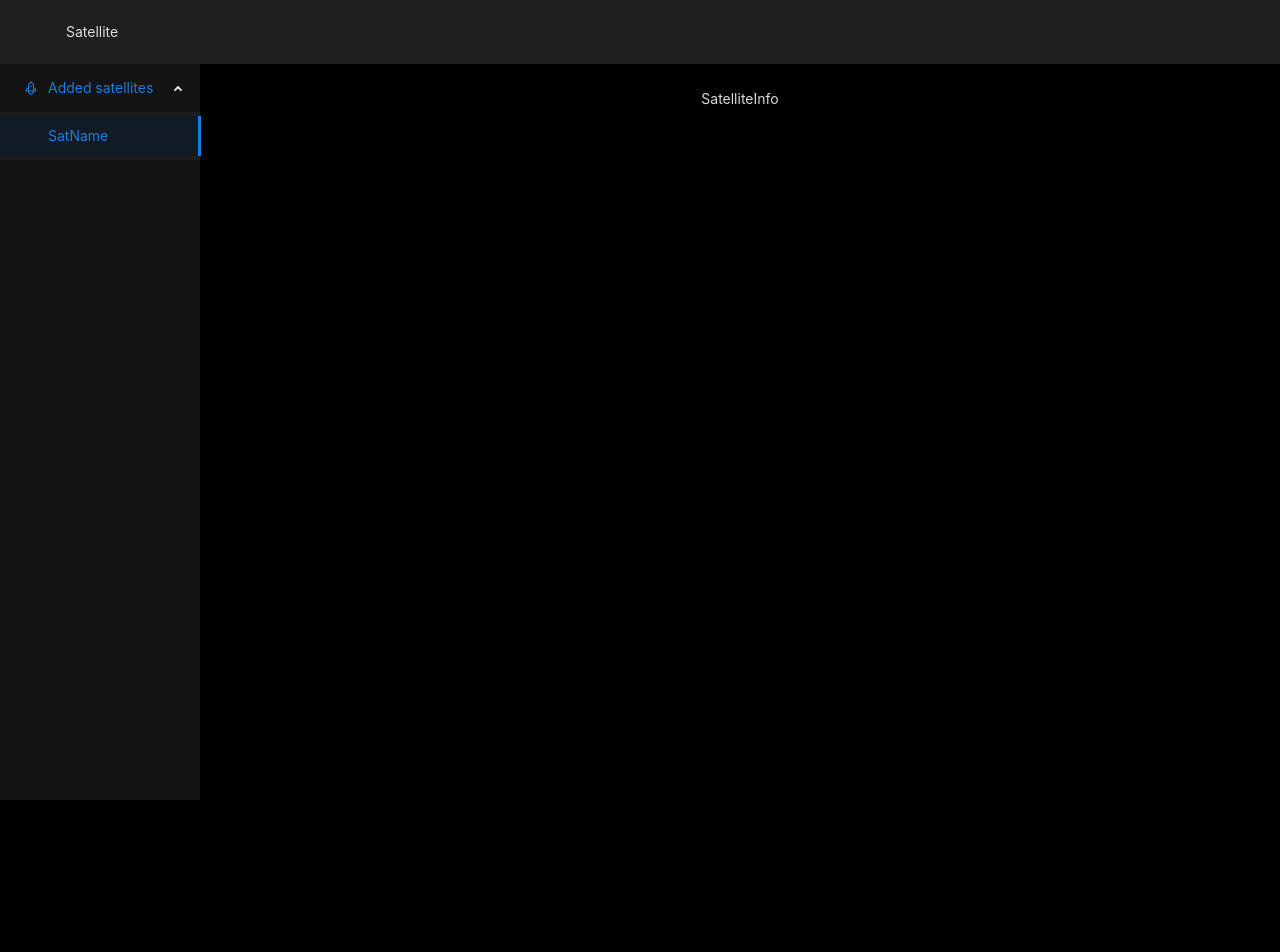
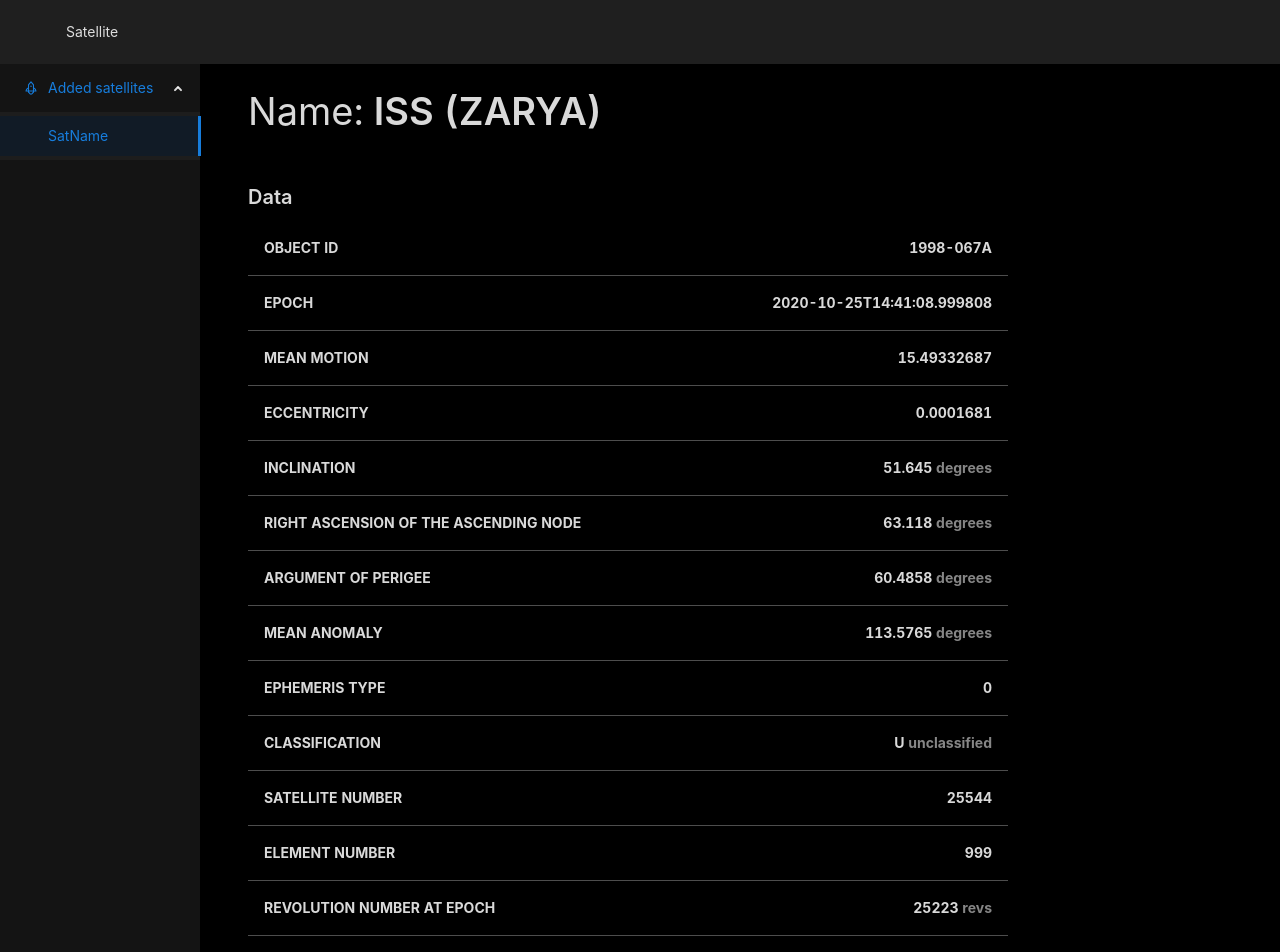
Before and after one commit to quentinbrohan/react-satellite-interview, a React (Create React App) app: page /CATNR/1 in a window 1280 px wide. Shown: the top 952 px of the page. Before the commit the page ends 800 px from the top, so only its background shows below. Built offline with nearby package versions, Linux system fonts and the light colour scheme; the HTML template or start-up script is replaced by a standard one.

Commit message:
add axios, satellite page w/ mock, fix layout sidebar

```diff
--- a/package.json
+++ b/package.json
@@ -1,7 +1,7 @@
 {
 	"name": "react-satellite-interview",
 	"version": "0.1.0",
-	"private": true,
+  "private": true,
 	"scripts": {
 		"start": "craco start",
 		"build": "craco build",
@@ -50,6 +50,7 @@
 		"@types/react-dom": "^16.9.8",
 		"@types/react-router-dom": "^5.1.6",
 		"antd": "^4.7.3",
+		"axios": "^0.21.0",
 		"craco-less": "^1.17.0",
 		"react": "^17.0.1",
 		"react-dom": "^17.0.1",
--- a/src/components/AppLayout.tsx
+++ b/src/components/AppLayout.tsx
@@ -16,7 +16,18 @@
 				</Button>
 			</Header>
 			<Layout>
-				<Sider width={200} className="site-layout-background">
+				<Sider
+					width={200}
+					className="site-layout-background"
+					breakpoint="lg"
+					collapsedWidth={0}
+					onBreakpoint={(broken) => {
+						// console.log(broken);
+					}}
+					onCollapse={(collapsed, type) => {
+						// console.log(collapsed, type);
+					}}
+				>
 					<Menu
 						mode="inline"
 						defaultSelectedKeys={['1']}
--- a/src/components/SatelliteInfo/SatelliteInfo.tsx
+++ b/src/components/SatelliteInfo/SatelliteInfo.tsx
@@ -1,6 +1,35 @@
-import React from 'react';
+import { Typography } from 'antd';
+import React, { useEffect, useState } from 'react';
 
-export const SatelliteInfo: React.FC = () => {
+// Mock Data from fetch
+// https://celestrak.com/NORAD/elements/gp.php?FORMAT=json&CATNR=25544
+import mockSatellite from '../../data/mockSatellite.json';
+
+import './satelliteInfo.less';
+import TableData from './TableData';
+
+const { Title } = Typography;
+
+const SatelliteInfo: React.FC = () => {
+	const [data, setData] = useState<null | any>(null);
+
+	useEffect(() => {
+		setData(mockSatellite);
+	}, [data]);
+	console.log('data: ', data);
+
+	if (data) {
+		return (
+			<div className="satellite-info-container">
+				<Title>
+					<span className="title-prefix">Name:</span> {data.OBJECT_NAME}
+				</Title>
+
+				<TableData {...data} />
+			</div>
+		);
+	}
+
 	return <div>SatelliteInfo</div>;
 };
 
--- /dev/null
+++ b/src/components/SatelliteInfo/TableData.tsx
@@ -0,0 +1,154 @@
+import { Typography } from 'antd';
+import React from 'react';
+
+import { ITableData } from '../../interfaces';
+import './tableData.less';
+
+const { Title } = Typography;
+
+const TableData: React.FC<ITableData> = ({
+	// OBJECT_NAME,
+	OBJECT_ID,
+	EPOCH,
+	MEAN_MOTION,
+	ECCENTRICITY,
+	INCLINATION,
+	RA_OF_ASC_NODE,
+	ARG_OF_PERICENTER,
+	MEAN_ANOMALY,
+	EPHEMERIS_TYPE,
+	CLASSIFICATION_TYPE,
+	NORAD_CAT_ID,
+	ELEMENT_SET_NO,
+	REV_AT_EPOCH,
+	BSTAR,
+	MEAN_MOTION_DOT,
+	MEAN_MOTION_DDOT,
+}: ITableData) => {
+	return (
+		<div className="info-container">
+			<Title level={4}>Data</Title>
+			<div className="ant-table-wrapper">
+				<div className="ant-table">
+					<div className="ant-table-content">
+						<table className="table-layout: auto;">
+							<tbody className="ant-table-tbody">
+								{/* <tr className="ant-table-row ant-table-row-level-0">
+									<td className="ant-table-cell title">Object name</td>
+									<td className="ant-table-cell description">{OBJECT_NAME} </td>
+								</tr> */}
+								<tr className="ant-table-row ant-table-row-level-0">
+									<td className="ant-table-cell title">Object ID</td>
+									<td className="ant-table-cell description">{OBJECT_ID} </td>
+								</tr>
+								<tr className="ant-table-row ant-table-row-level-0">
+									<td className="ant-table-cell title">Epoch</td>
+									<td className="ant-table-cell description">{EPOCH} </td>
+								</tr>
+
+								<tr className="ant-table-row ant-table-row-level-0">
+									<td className="ant-table-cell title">Mean motion</td>
+									<td className="ant-table-cell description">{MEAN_MOTION} </td>
+								</tr>
+								<tr className="ant-table-row ant-table-row-level-0">
+									<td className="ant-table-cell title">Eccentricity</td>
+									<td className="ant-table-cell description">{ECCENTRICITY} </td>
+								</tr>
+								<tr className="ant-table-row ant-table-row-level-0">
+									<td className="ant-table-cell title">Inclination</td>
+									<td className="ant-table-cell description">
+										{INCLINATION}{' '}
+										<span className="ant-table-cell unit">degrees</span>
+									</td>
+								</tr>
+								<tr className="ant-table-row ant-table-row-level-0">
+									<td className="ant-table-cell title">
+										Right Ascension of the Ascending Node
+									</td>
+									<td className="ant-table-cell description">
+										{RA_OF_ASC_NODE}{' '}
+										<span className="ant-table-cell unit">degrees</span>
+									</td>
+								</tr>
+								<tr className="ant-table-row ant-table-row-level-0">
+									<td className="ant-table-cell title">Argument of Perigee</td>
+									<td className="ant-table-cell description">
+										{ARG_OF_PERICENTER}{' '}
+										<span className="ant-table-cell unit">degrees</span>
+									</td>
+								</tr>
+								<tr className="ant-table-row ant-table-row-level-0">
+									<td className="ant-table-cell title">Mean Anomaly</td>
+									<td className="ant-table-cell description">
+										{MEAN_ANOMALY}{' '}
+										<span className="ant-table-cell unit">degrees</span>
+									</td>
+								</tr>
+								<tr className="ant-table-row ant-table-row-level-0">
+									<td className="ant-table-cell title">Ephemeris type</td>
+									<td className="ant-table-cell description">
+										{EPHEMERIS_TYPE}{' '}
+									</td>
+								</tr>
+								<tr className="ant-table-row ant-table-row-level-0">
+									<td className="ant-table-cell title">Classification</td>
+									<td className="ant-table-cell description">
+										{CLASSIFICATION_TYPE}{' '}
+										<span className="ant-table-cell unit">
+											{CLASSIFICATION_TYPE === 'U' && 'unclassified'}
+											{CLASSIFICATION_TYPE === 'C' && 'classified'}
+											{CLASSIFICATION_TYPE === 'S' && 'secret'}
+										</span>
+									</td>
+								</tr>
+								<tr className="ant-table-row ant-table-row-level-0">
+									<td className="ant-table-cell title">Satellite number</td>
+									<td className="ant-table-cell description">{NORAD_CAT_ID} </td>
+								</tr>
+								<tr className="ant-table-row ant-table-row-level-0">
+									<td className="ant-table-cell title">Element number</td>
+									<td className="ant-table-cell description">
+										{ELEMENT_SET_NO}{' '}
+									</td>
+								</tr>
+								<tr className="ant-table-row ant-table-row-level-0">
+									<td className="ant-table-cell title">
+										Revolution number at epoch
+									</td>
+									<td className="ant-table-cell description">
+										{REV_AT_EPOCH}{' '}
+										<span className="ant-table-cell unit">revs</span>
+									</td>
+								</tr>
+								<tr className="ant-table-row ant-table-row-level-0">
+									<td className="ant-table-cell title">BSTAR drag term</td>
+									<td className="ant-table-cell description">{BSTAR} </td>
+								</tr>
+								<tr className="ant-table-row ant-table-row-level-0">
+									<td className="ant-table-cell title">
+										First Time Derivative of the Mean Motion
+									</td>
+									<td className="ant-table-cell description">
+										{MEAN_MOTION_DOT}{' '}
+										<span className="ant-table-cell unit">revs per day</span>
+									</td>
+								</tr>
+								<tr className="ant-table-row ant-table-row-level-0">
+									<td className="ant-table-cell title">
+										Second Time Derivative of Mean Motion
+									</td>
+									<td className="ant-table-cell description">
+										{MEAN_MOTION_DDOT}{' '}
+										<span className="ant-table-cell unit">revs per day</span>
+									</td>
+								</tr>
+							</tbody>
+						</table>
+					</div>
+				</div>
+			</div>
+		</div>
+	);
+};
+
+export default TableData;
--- /dev/null
+++ b/src/components/SatelliteInfo/satelliteInfo.less
@@ -0,0 +1,10 @@
+.satellite-info-container {
+    .title-prefix {
+        font-weight: normal;
+    }
+
+    h1 {
+        text-align: left;
+        margin-bottom: 3rem;
+    }
+}
--- /dev/null
+++ b/src/components/SatelliteInfo/tableData.less
@@ -0,0 +1,32 @@
+.satellite-info-container {
+    h4 {
+        text-align: left;
+    }
+
+    .ant-table {
+        background: none;
+        max-width: 760px;
+
+        .ant-table-tbody>tr>td {
+            border-bottom: 1pt solid rgba(255, 255, 255, .3);
+        }
+
+        .ant-table-cell {
+            &.title {
+                text-align: left;
+                text-transform: uppercase;
+                font-weight: bold;
+            }
+
+            &.description {
+                font-weight: bold;
+                text-align: right;
+            }
+
+            &.unit {
+                color: #868686;
+            }
+        }
+    }
+
+}
--- /dev/null
+++ b/src/data/mockSatellite.json
@@ -0,0 +1,19 @@
+{
+    "OBJECT_NAME": "ISS (ZARYA)",
+    "OBJECT_ID": "1998-067A",
+    "EPOCH": "2020-10-25T14:41:08.999808",
+    "MEAN_MOTION": 15.49332687,
+    "ECCENTRICITY": 0.0001681,
+    "INCLINATION": 51.645,
+    "RA_OF_ASC_NODE": 63.118,
+    "ARG_OF_PERICENTER": 60.4858,
+    "MEAN_ANOMALY": 113.5765,
+    "EPHEMERIS_TYPE": 0,
+    "CLASSIFICATION_TYPE": "U",
+    "NORAD_CAT_ID": 25544,
+    "ELEMENT_SET_NO": 999,
+    "REV_AT_EPOCH": 25223,
+    "BSTAR": 0.00003223,
+    "MEAN_MOTION_DOT": 0.00001346,
+    "MEAN_MOTION_DDOT": 0
+  }
```
Also changed, not shown: src/interfaces.tsx (+24 -0 lines), 1 other file (tests, documents, lock files or other folders).
